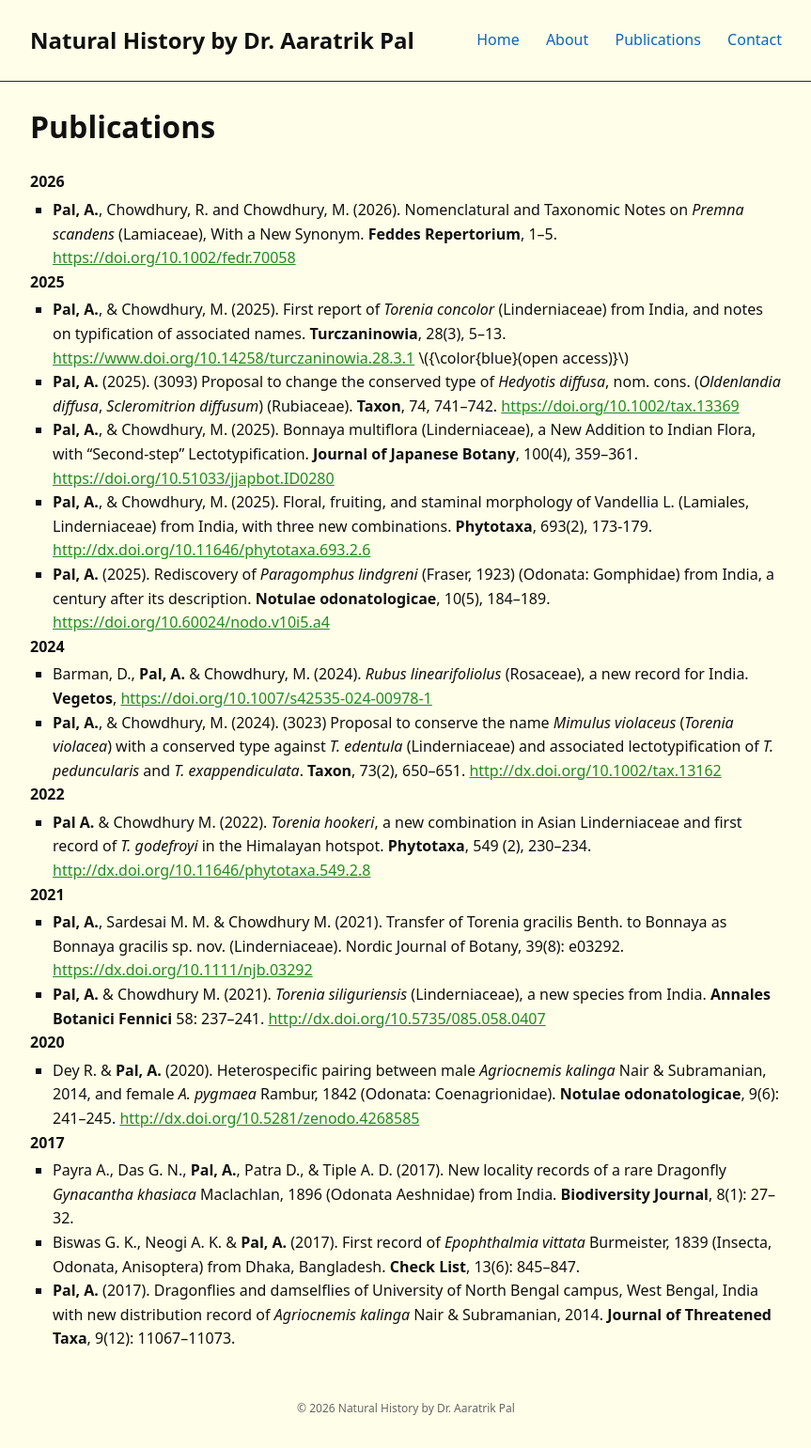
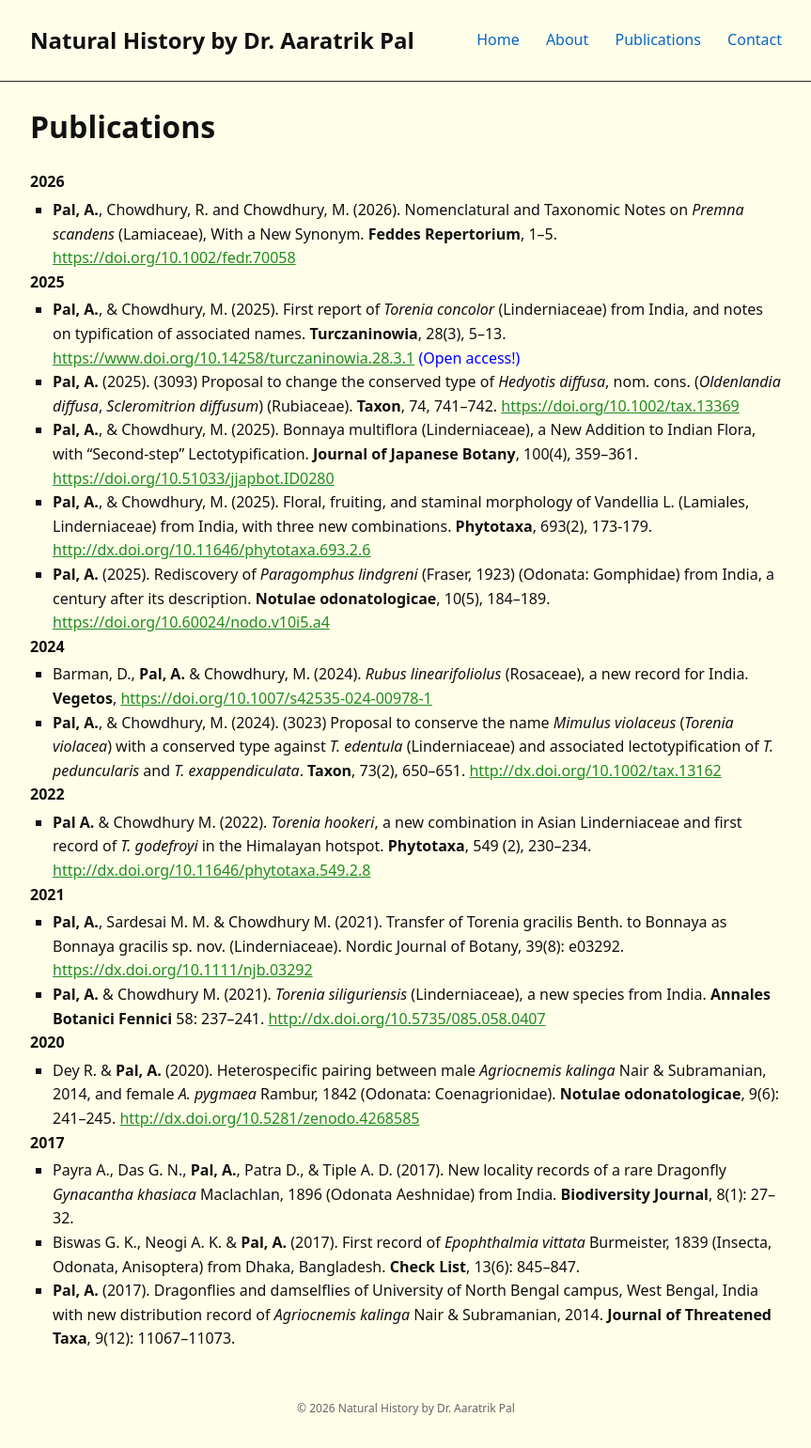
Before and after one commit to naturalhistory/naturalhistory.github.io, a Jekyll site: the page built from publications.md, in a window 1280 px wide. Shown: the whole page at 94% size, without its empty margins (208-1071 px from the left). Built offline with Jekyll 4.4.1, drawn with Linux system fonts in a browser that asks for light colours.

Commit message:
Update publications.md

```diff
--- a/publications.md
+++ b/publications.md
@@ -9,7 +9,7 @@ permalink: /publications/
 * **2026**
   - **Pal, A.**, Chowdhury, R. and Chowdhury, M. (2026). Nomenclatural and Taxonomic Notes on _Premna scandens_ (Lamiaceae), With a New Synonym. __Feddes Repertorium__, 1–5. <https://doi.org/10.1002/fedr.70058> <br>
 * **2025**
-  - **Pal, A.**, & Chowdhury, M. (2025). First report of _Torenia concolor_ (Linderniaceae) from India, and notes on typification of associated names. __Turczaninowia__, 28(3), 5–13. <https://www.doi.org/10.14258/turczaninowia.28.3.1> $${\color{blue}(open access)}$$ <br>
+  - **Pal, A.**, & Chowdhury, M. (2025). First report of _Torenia concolor_ (Linderniaceae) from India, and notes on typification of associated names. __Turczaninowia__, 28(3), 5–13. <https://www.doi.org/10.14258/turczaninowia.28.3.1> <font color="blue">(Open access!)</font> <br>
   - **Pal, A.** (2025). (3093) Proposal to change the conserved type of _Hedyotis diffusa_, nom. cons. (_Oldenlandia diffusa_, _Scleromitrion diffusum_) (Rubiaceae). __Taxon__, 74, 741–742. <https://doi.org/10.1002/tax.13369> <br>
   - **Pal, A.**, & Chowdhury, M. (2025). Bonnaya multiflora (Linderniaceae), a New Addition to Indian Flora, with “Second-step” Lectotypification. **Journal of Japanese Botany**, 100(4), 359–361. <https://doi.org/10.51033/jjapbot.ID0280> <br>
   - **Pal, A.**, & Chowdhury, M. (2025). Floral, fruiting, and staminal morphology of Vandellia L. (Lamiales, Linderniaceae) from India, with three new combinations. **Phytotaxa**, 693(2), 173-179. <http://dx.doi.org/10.11646/phytotaxa.693.2.6> <br>
```
